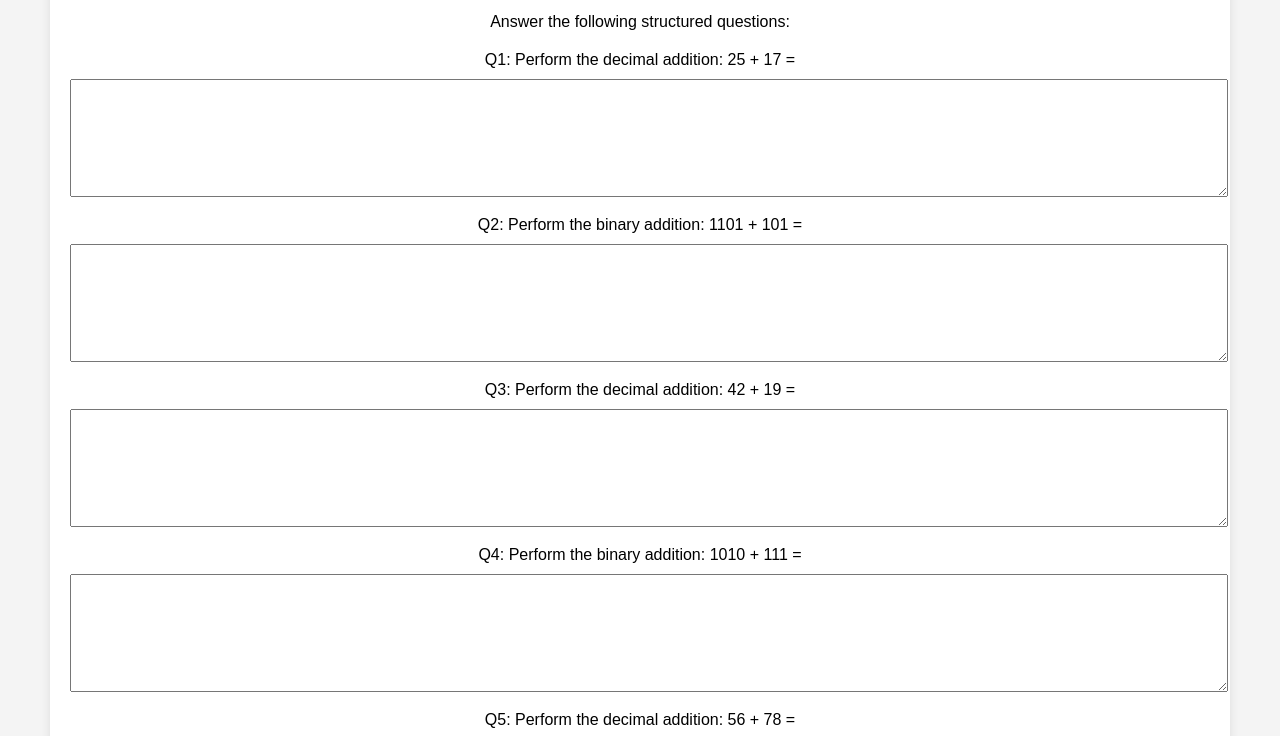
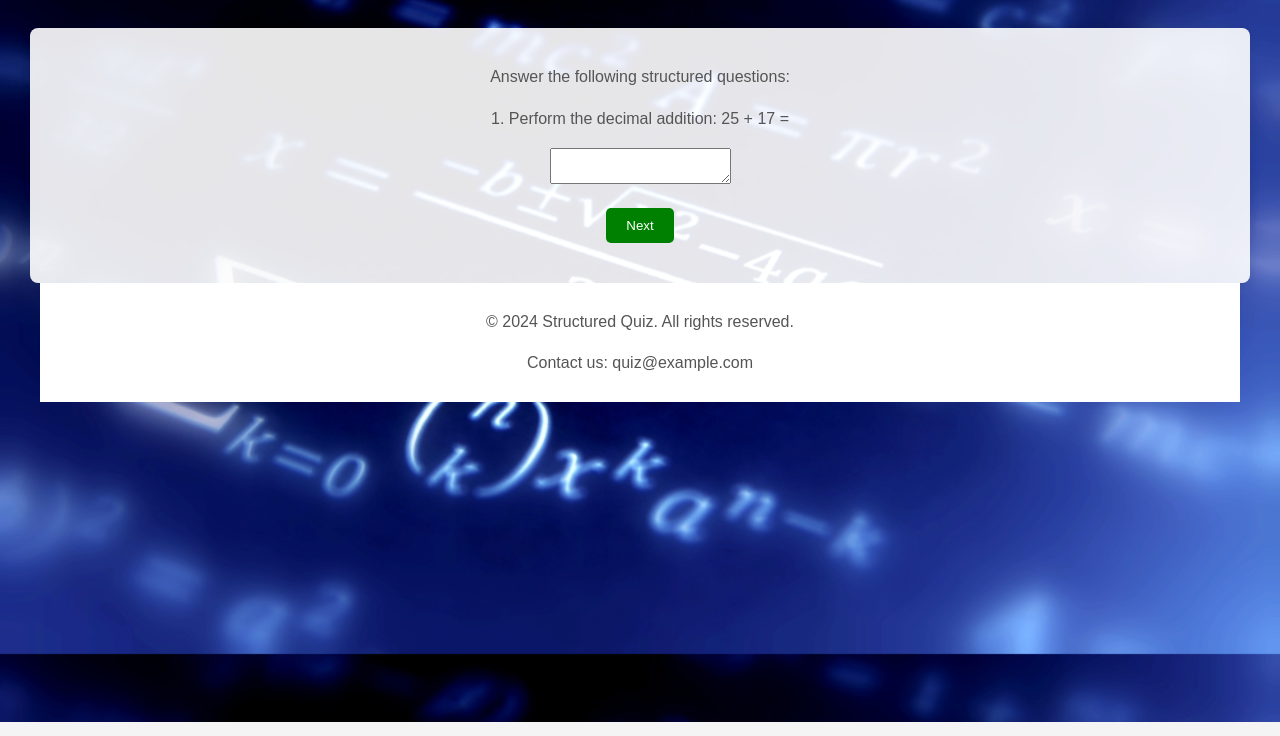
Before and after one commit to ahmadstud/KitMedia, a plain HTML site: page quiz_structured.html in a window 1280 px wide. Shown: the part 178-914 px from the top of the page. Drawn offline with Linux system fonts and the light colour scheme.

Commit message:
quiz_structured.html

```diff
--- a/quiz_structured.html
+++ b/quiz_structured.html
@@ -1,3 +1,4 @@
+
 <!DOCTYPE html>
 <html lang="en">
 
@@ -10,7 +11,38 @@
             font-family: 'Arial', sans-serif;
             text-align: center;
             margin: 50px;
+            background: url('background.jpg') center center fixed;
+            background-size: cover;
             background-color: #f4f4f4;
+            display: flex;
+            flex-direction: column;
+            align-items: center;
+            min-height: 100vh;
+        }
+
+        header {
+            background-color: #fff;
+            padding: 10px;
+            text-align: center;
+            animation: fadeIn 1s ease-in-out;
+            width: 100%;
+        }
+
+        main {
+            margin-top: 30px;
+            padding: 20px;
+            background-color: #fff;
+            border-radius: 8px;
+            box-shadow: 0 0 10px rgba(0, 0, 0, 0.1);
+            width: 100%;
+        }
+
+        footer {
+            background-color: #fff;
+            padding: 10px;
+            text-align: center;
+            animation: fadeIn 1s ease-in-out;
+            width: 100%;
         }
 
         h1 {
@@ -18,43 +50,6 @@
             margin-bottom: 30px;
         }
 
-        main {
-            background-color: #fff;
-            padding: 20px;
-            border-radius: 8px;
-            box-shadow: 0 0 10px rgba(0, 0, 0, 0.1);
-            margin-top: 20px;
-        }
-
-        form {
-            margin-top: 20px;
-        }
-
-        label {
-            display: block;
-            margin-bottom: 10px;
-        }
-
-        textarea {
-            width: 100%;
-            height: 100px;
-            padding: 8px;
-            margin-bottom: 15px;
-        }
-
-        button {
-            background-color: #008000;
-            color: #fff;
-            padding: 10px 20px;
-            border: none;
-            cursor: pointer;
-            border-radius: 5px;
-            transition: background-color 0.3s ease-in-out;
-        }
-
-        button:hover {
-            background-color: #2078d1;
-        }
         nav {
             margin-top: 20px;
         }
@@ -72,28 +67,77 @@
 
         a:hover {
             background-color: #2078d1;
+        }
+
+        main {
+            margin-top: 30px;
+            padding: 20px;
+            background-color: rgba(255, 255, 255, 0.9);
+            border-radius: 8px;
+            box-shadow: 0 0 10px rgba(0, 0, 0, 0.1);
+            width: 100%;
+        }
+
+        p {
+            color: #555;
+            line-height: 1.6;
+        }
+
+        .button-container {
+            margin-top: 20px;
+        }
+
+        .button-container button {
+            background-color: #008000;
+            color: #fff;
+            padding: 10px 20px;
+            border: none;
+            cursor: pointer;
+            border-radius: 5px;
+            transition: background-color 0.3s ease-in-out;
+        }
+
+        .button-container button:hover {
+            background-color: #2078d1;
+        }
+
+        /* Fade-in animation */
+        @keyframes fadeIn {
+            from {
+                opacity: 0;
+            }
+            to {
+                opacity: 1;
+            }
+        }
     </style>
 </head>
 
 <body>
      <header>
-        <h1>Structured Quiz on Binary and Decimal</h1>
+        <h1>Structured Quiz</h1>
         <nav>
             <a href="index.html">Home</a>
         </nav>
     </header>
 
     <main>
-        <p>Answer the following structured questions:</p>
+        <p id="quizInstructions">Answer the following structured questions:</p>
 
         <form id="quizForm">
+            <div id="questionContainer">
                 <!-- Structured questions will be dynamically added here -->
+            </div>
+            <div class="button-container">
+                <button type="button" id="prevBtn" onclick="changeQuestion(-1)">Previous</button>
+                <button type="button" id="nextBtn" onclick="changeQuestion(1)">Next</button>
+                <button type="button" id="submitBtn" onclick="checkStructuredAnswers()">Submit Answers</button>
+            </div>
         </form>
-
-        <button type="button" onclick="checkStructuredAnswers()">Submit Answers</button>
+        <h2 id="quizTitle"></h2>
+        <p id="quizFeedback"></p>
     </main>
 
-	 <div id="quizResults"></div>
 
     <footer>
         <p>&copy; 2024 Structured Quiz. All rights reserved.</p>
@@ -187,48 +231,99 @@
         ];
 
         // Function to dynamically add structured questions to the form
+        const form = document.getElementById('quizForm');
+        const questionContainer = document.getElementById('questionContainer');
+        const submitBtn = document.getElementById('submitBtn');
+        const prevBtn = document.getElementById('prevBtn');
+        const nextBtn = document.getElementById('nextBtn');
+        const quizTitle = document.getElementById('quizTitle');
+        const quizInstructions = document.getElementById('quizInstructions');
+        const quizFeedback = document.getElementById('quizFeedback');
+
+        let currentQuestionIndex = 0;
+        let userAnswers = [];
+
         function buildStructuredQuiz() {
-            const form = document.getElementById('quizForm');
+            const data = structuredBinaryDecimalQuestions[currentQuestionIndex];
 
-            structuredBinaryDecimalQuestions.forEach((data, index) => {
-                const label = document.createElement('label');
-                label.setAttribute('for', `q${index + 1}`);
-                label.textContent = `Q${index + 1}: ${data.question}`;
+            const questionDiv = document.createElement('div');
+            questionDiv.className = 'question';
+
+            const questionText = document.createElement('p');
+            questionText.textContent = `${currentQuestionIndex + 1}. ${data.question}`;
+            questionDiv.appendChild(questionText);
 
             const textarea = document.createElement('textarea');
-                textarea.setAttribute('id', `q${index + 1}`);
-                textarea.setAttribute('name', `q${index + 1}`);
+            textarea.setAttribute('id', `q${currentQuestionIndex + 1}`);
+            textarea.setAttribute('name', `q${currentQuestionIndex + 1}`);
             textarea.setAttribute('required', 'true');
 
-                form.appendChild(label);
-                form.appendChild(textarea);
-            });
+            questionDiv.appendChild(textarea);
+
+            questionContainer.innerHTML = '';
+            questionContainer.appendChild(questionDiv);
+
+            // Show/Hide Next and Previous buttons
+            if (currentQuestionIndex === 0) {
+                prevBtn.style.display = 'none';
+            } else {
+                prevBtn.style.display = 'inline-block';
             }
 
-        // Function to check structured answers and provide feedback
+            if (currentQuestionIndex === structuredBinaryDecimalQuestions.length - 1) {
+                nextBtn.style.display = 'none';
+                submitBtn.style.display = 'inline-block';
+            } else {
+                nextBtn.style.display = 'inline-block';
+                submitBtn.style.display = 'none';
+            }
+        }
+
+        function changeQuestion(direction) {
+            if (direction === 1 && currentQuestionIndex < structuredBinaryDecimalQuestions.length - 1) {
+                currentQuestionIndex++;
+            } else if (direction === -1 && currentQuestionIndex > 0) {
+                currentQuestionIndex--;
+            }
+
+            buildStructuredQuiz();
+        }
+
         function checkStructuredAnswers() {
-            const userAnswers = {};
+            const answer = document.getElementById(`q${currentQuestionIndex + 1}`).value;
+            userAnswers[currentQuestionIndex] = answer;
+
+            if (currentQuestionIndex < structuredBinaryDecimalQuestions.length - 1) {
+                changeQuestion(1);
+            } else {
+                showStructuredQuizFeedback();
+            }
+        }
+
+        function showStructuredQuizFeedback() {
             let score = 0;
-
-            structuredBinaryDecimalQuestions.forEach((data, index) => {
-                const userAnswer = document.getElementById(`q${index + 1}`).value.trim().toLowerCase();
-                userAnswers[`q${index + 1}`] = userAnswer;
-
-                if (userAnswer === data.answer.toLowerCase()) {
-                    score += 2; // Correct answer gets 2 points
-                } else if (userAnswer.includes(data.answer.toLowerCase())) {
-                    score += 1; // Partially correct answer gets 1 point
+            userAnswers.forEach((answer, index) => {
+                if (answer.trim().toLowerCase() === structuredBinaryDecimalQuestions[index].answer.toLowerCase()) {
+                    score++;
                 }
             });
 
-            // Display the score
-            const quizResults = document.getElementById('quizResults');
-            quizResults.innerHTML = `<p>Your score: ${score} out of ${structuredBinaryDecimalQuestions.length * 2}</p>`;
+            quizTitle.textContent = 'Quiz Completed';
+            quizInstructions.textContent = `Your score: ${score}/${structuredBinaryDecimalQuestions.length}`;
+            quizFeedback.textContent = 'Thank you for taking the quiz!';
+            questionContainer.innerHTML = '';
+
+            submitBtn.style.display = 'none';
+            prevBtn.style.display = 'none';
+            nextBtn.style.display = 'none';
         }
 
         // Call the buildStructuredQuiz function when the page loads
-        window.onload = buildStructuredQuiz;
+        window.onload = function () {
+            buildStructuredQuiz();
+        };
     </script>
+
 </body>
 
 </html>
```
Lines whose indentation alone changed are shown as unchanged.
